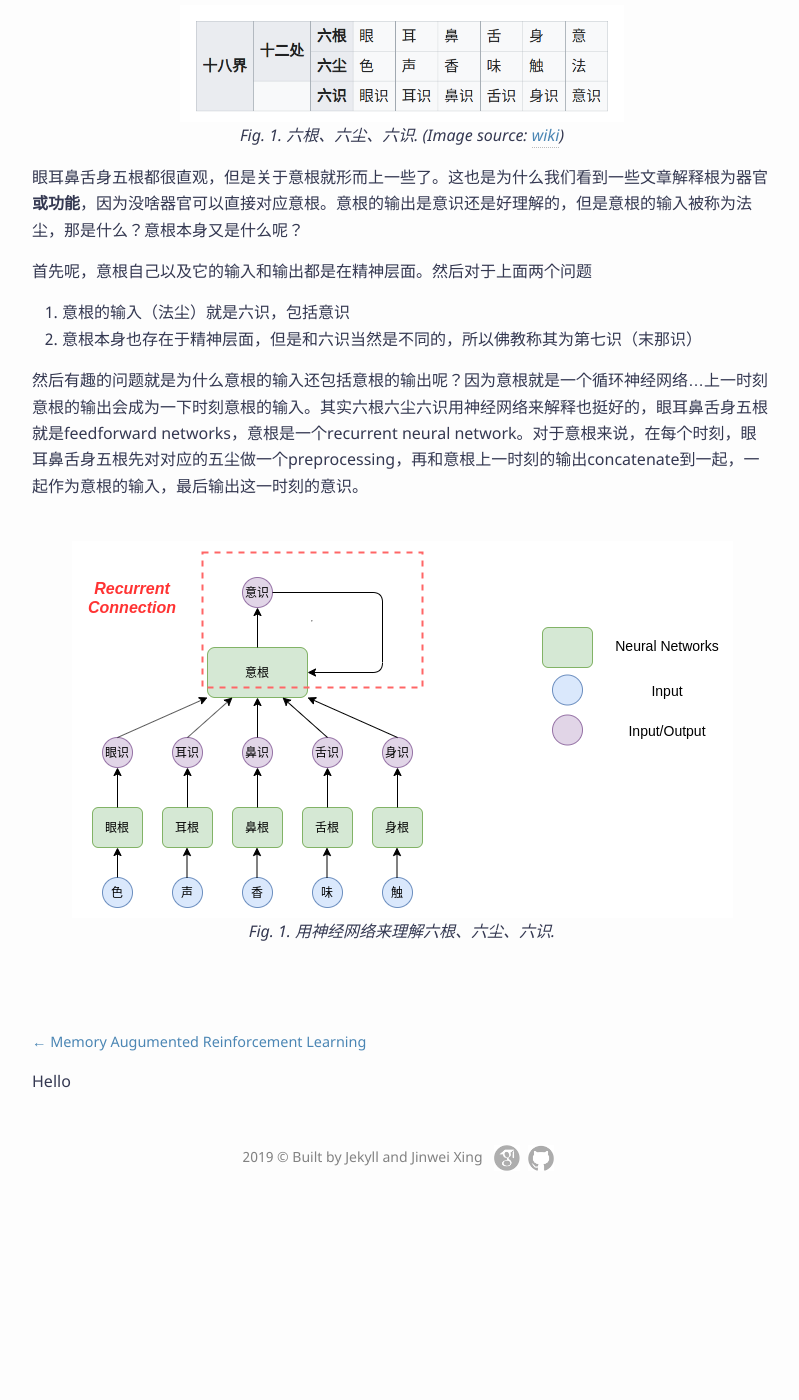
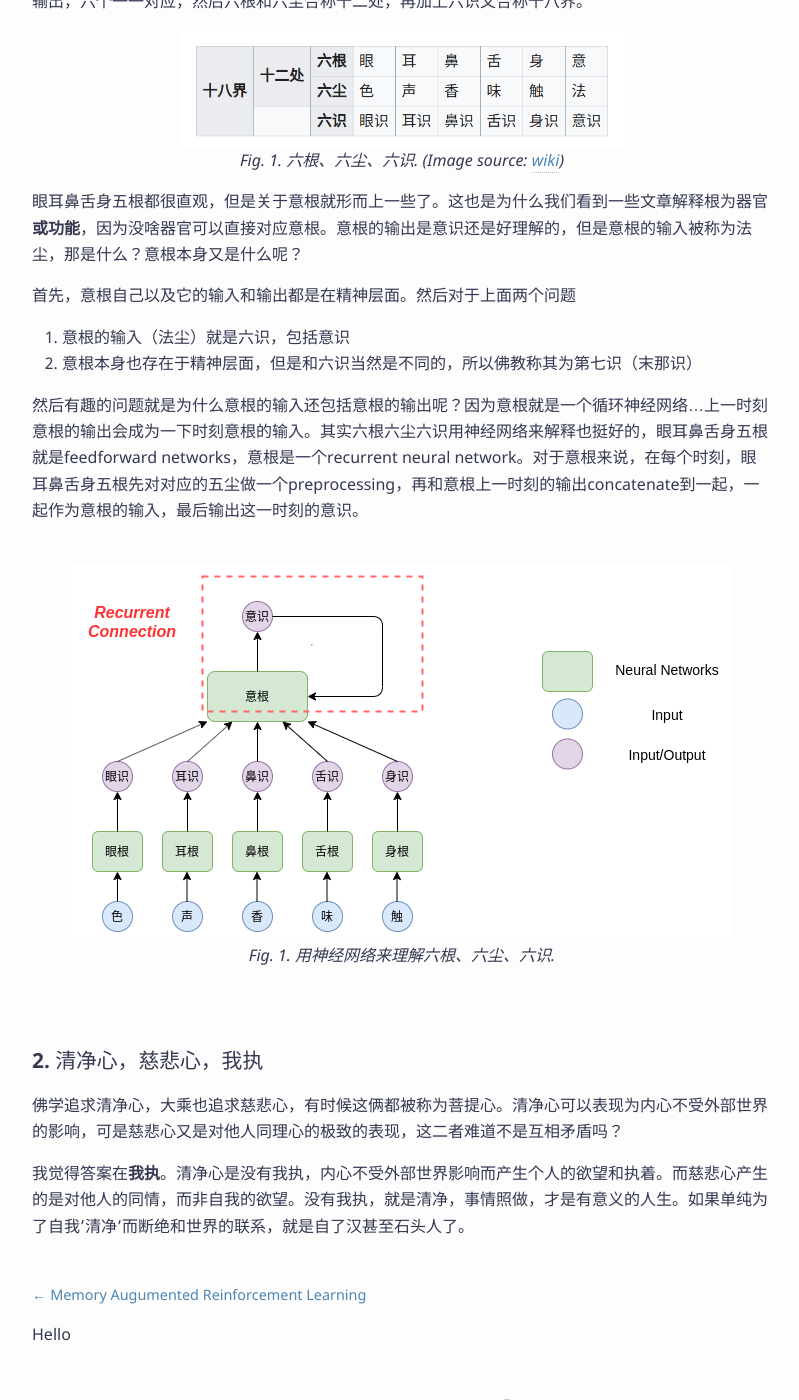
Before and after one commit to KarlXing/KarlXing.github.io, a Jekyll site: the page built from _posts/Other/2021-01-02-snacks-in-philosophy-and-religions.md, in a window 1280 px wide and 1400 px high, scrolled down 676 px. Shown: the whole window, without its empty margins (238-1037 px from the left). Built offline with Jekyll 4.4.1, drawn with Linux system fonts in a browser that asks for light colours; comment, search, counter and statistics services are not loaded; before the commit the page ends 1895 px from its top, so only the background shows below that.

Commit message:
add buddhism snack

```diff
--- a/_posts/Other/2021-01-02-snacks-in-philosophy-and-religions.md
+++ b/_posts/Other/2021-01-02-snacks-in-philosophy-and-religions.md
@@ -33,7 +33,7 @@
 
 眼耳鼻舌身五根都很直观，但是关于意根就形而上一些了。这也是为什么我们看到一些文章解释根为器官**或功能**，因为没啥器官可以直接对应意根。意根的输出是意识还是好理解的，但是意根的输入被称为法尘，那是什么？意根本身又是什么呢？
 
-首先呢，意根自己以及它的输入和输出都是在精神层面。然后对于上面两个问题
+首先，意根自己以及它的输入和输出都是在精神层面。然后对于上面两个问题
 1. 意根的输入（法尘）就是六识，包括意识
 2. 意根本身也存在于精神层面，但是和六识当然是不同的，所以佛教称其为第七识（末那识）
 
@@ -45,3 +45,9 @@
 *Fig. 1. 用神经网络来理解六根、六尘、六识.*
 {: style="text-align: center"}
 <br>
+
+
+### 2. 清净心，慈悲心，我执
+佛学追求清净心，大乘也追求慈悲心，有时候这俩都被称为菩提心。清净心可以表现为内心不受外部世界的影响，可是慈悲心又是对他人同理心的极致的表现，这二者难道不是互相矛盾吗？
+
+我觉得答案在**我执**。清净心是没有我执，内心不受外部世界影响而产生个人的欲望和执着。而慈悲心产生的是对他人的同情，而非自我的欲望。没有我执，就是清净，事情照做，才是有意义的人生。如果单纯为了自我'清净'而断绝和世界的联系，就是自了汉甚至石头人了。
```
